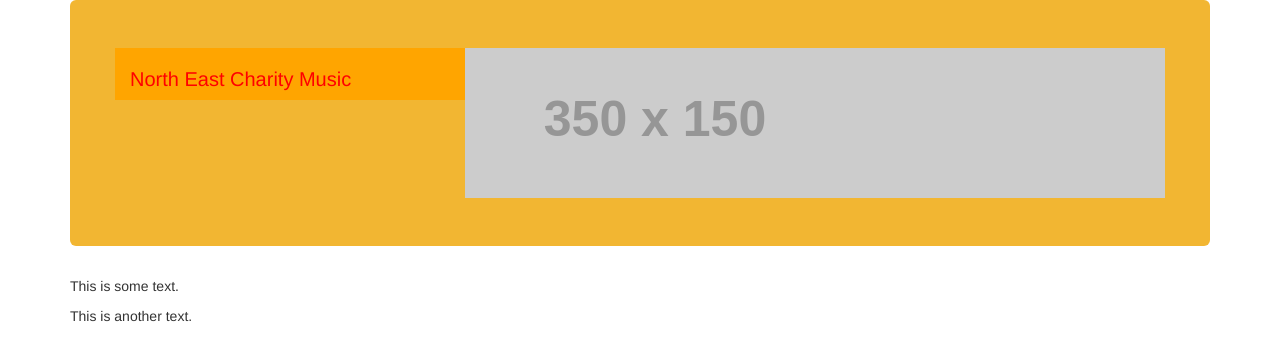
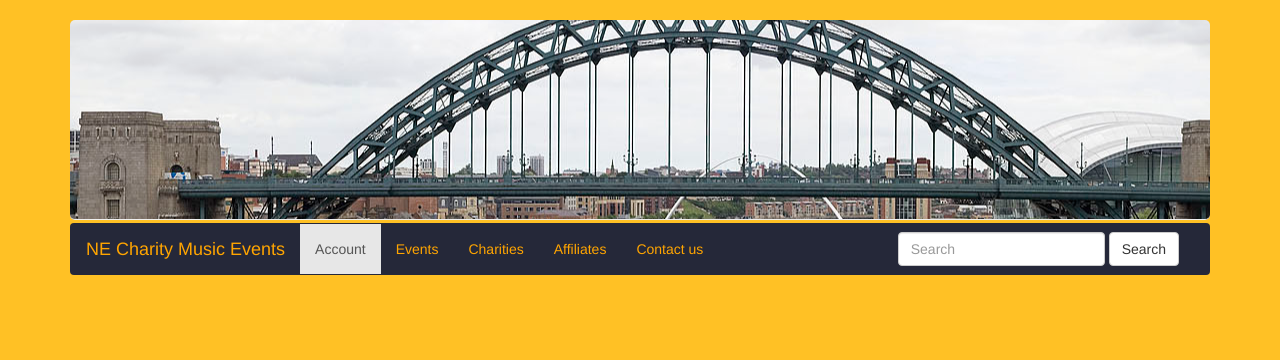
Before and after one commit to benmcm1994/NorthEastMusicEvents, a plain HTML site: page index.html in a window 1280 px wide. Drawn offline with nearby package versions, Linux system fonts and the light colour scheme; placeholder pictures from the web are drawn by us.

Commit message:
Added banner and navbar

```diff
--- a/css/style.css
+++ b/css/style.css
@@ -1,28 +1,35 @@
-
-.jumbotron{
-	background-color: #f2b632  !important;
+body{
+    background-color: #FFC125; /* For browsers that do not support gradients */
+    background-color: -webkit-linear-gradient(#FFC125, #FFA500); /* For Safari 5.1 to 6.0 */
+    background-color: -o-linear-gradient(#FFC125, #FFA500); /* For Opera 11.1 to 12.0 */
+    background-color: -moz-linear-gradient(#FFC125, #FFA500); /* For Firefox 3.6 to 15 */
+    background-color: linear-gradient(#FFC125, #FFA500); /* Standard syntax */
 }
 
-#jumbotron h1{
+h1{
 	font-family: 'Titillium Web', sans-serif;
 	color: red;
 }
 
-#leftBanner h1{
-	font-size: 20px;
-	color: red;
+.page-header{
+    margin-top: 20px;
+    margin-bottom: 0px;
+    height: 200px;
+    background: url('../images/banner.png') center center no-repeat scroll;
+    border-radius: 5px;
 }
 
-#leftBanner{
-	background-color: orange;
-	position: relative;
-	height: 100%;
-	background-image: url("..");
-
+.navbar {
+    background-color: #252839;
+    margin-top: 3px;
+    margin-bottom: 0px;
+    border-color: transparent;
 }
 
-#rightBanner{
-	background-image: url("http://placehold.it/800x600");
-	height: 100%;
-	position: relative;
+.navbar-default .navbar-brand {
+    color: #FFA500;
 }
+
+.navbar-default .navbar-nav>li>a {
+    color: #FFA500;
+}
--- a/index.html
+++ b/index.html
@@ -1,7 +1,7 @@
 <!DOCTYPE html>
 <html lang="en">
 <head>
-  <title>Bootstrap Example</title>
+  <title>NE Charity Music Events!</title>
   <meta charset="utf-8">
   <meta name="viewport" content="width=device-width, initial-scale=1">
   <link rel="stylesheet" href="http://maxcdn.bootstrapcdn.com/bootstrap/3.3.6/css/bootstrap.min.css">
@@ -9,22 +9,46 @@
   <script src="https://ajax.googleapis.com/ajax/libs/jquery/1.12.0/jquery.min.js"></script>
   <script src="http://maxcdn.bootstrapcdn.com/bootstrap/3.3.6/js/bootstrap.min.js"></script>
 </head>
+
 <body>
+<div class="container" id="banner">
+    <div class="page-header">
+    </div>
+    <nav class="navbar navbar-default">
+        <div class="container-fluid">
+        <div class="navbar-header">
+        <button type="button" class="navbar-toggle collapsed" data-toggle="collapse" data-target="#bs-example-navbar-collapse-1" aria-expanded="false">
+            <span class="sr-only">Toggle Navigation</span>
+            <span class="icon-bar"></span>
+            <span class="icon-bar"></span>
+            <span class="icon-bar"></span>
+            </button>
+            <a class="navbar-brand" href="#">NE Charity Music Events</a>
+        </div>
 
-<div class="container">
-  <div class="jumbotron">
-  <div class="row">
-        <div class="col-md-4" id="leftBanner">
-		<h1>North East Charity Music</h1>
-		</div>
-        <div class="col-md-8" id="rightBanner">
-		<img src="http://placehold.it/350x150" class="img-responsive">
-		</div>
+            <div class="collapse navbar-collapse" id="bs-navbar-collapse-1">
+                <ul class="nav navbar-nav">
+                    <li class="active"><a href="#">Account<span class="sr-only">(current)</span></a></li>
+                    <li><a href="#">Events</a></li>
+                    <li><a href="#">Charities</a></li>
+                    <li><a href="#">Affiliates</a></li>
+                    <li><a href="#">Contact us</a></li>
+                </ul>
+
+
+            <form class="navbar-form navbar-right" role="search">
+                <div class="form-group">
+                    <input type="text" class="form-control" placeholder="Search">
+                </div>
+                <button type="submit" class="btn btn-default">Search</button>
+                </form>
+
+                </div>
     </div>
-
-  </div>
-  <p>This is some text.</p>
-  <p>This is another text.</p>
+    </nav>
 </div>
 
+
+
 </body>
+</html>
```
Also changed, not shown: images/banner.png (added).
